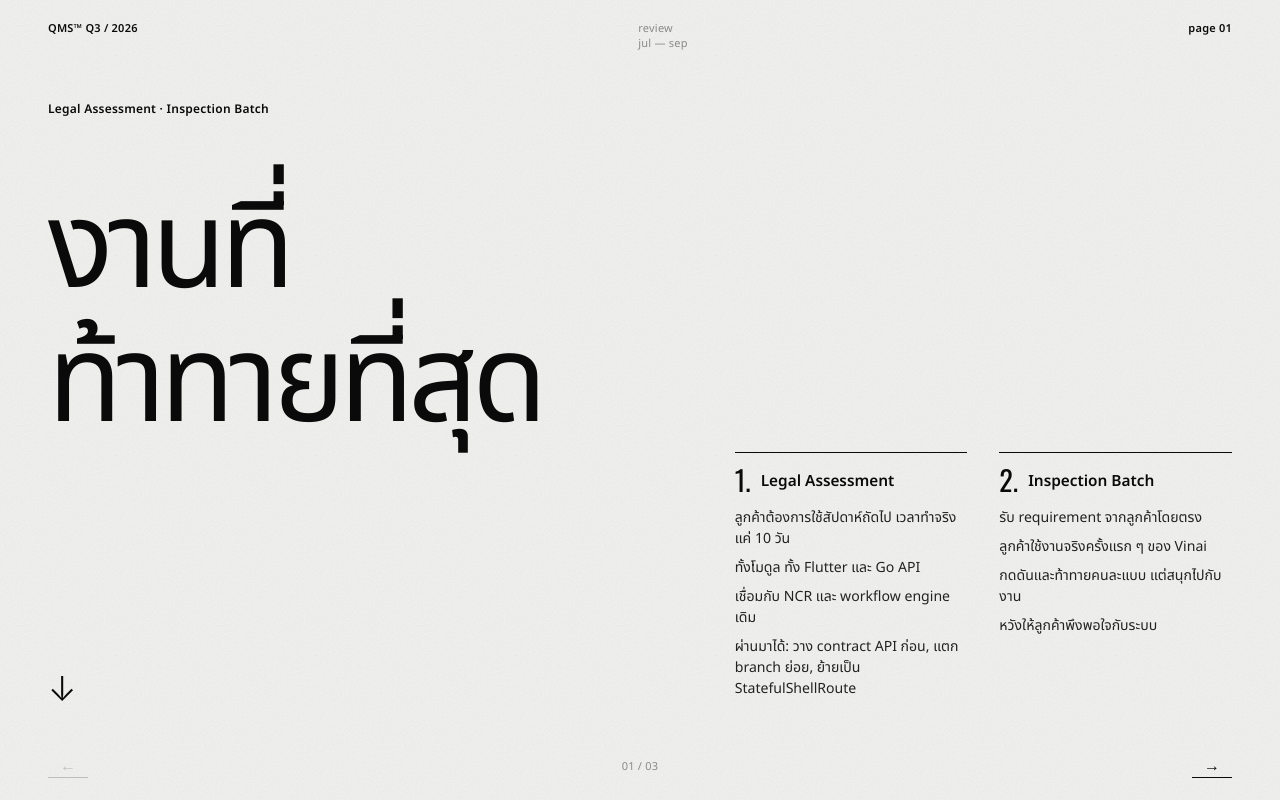
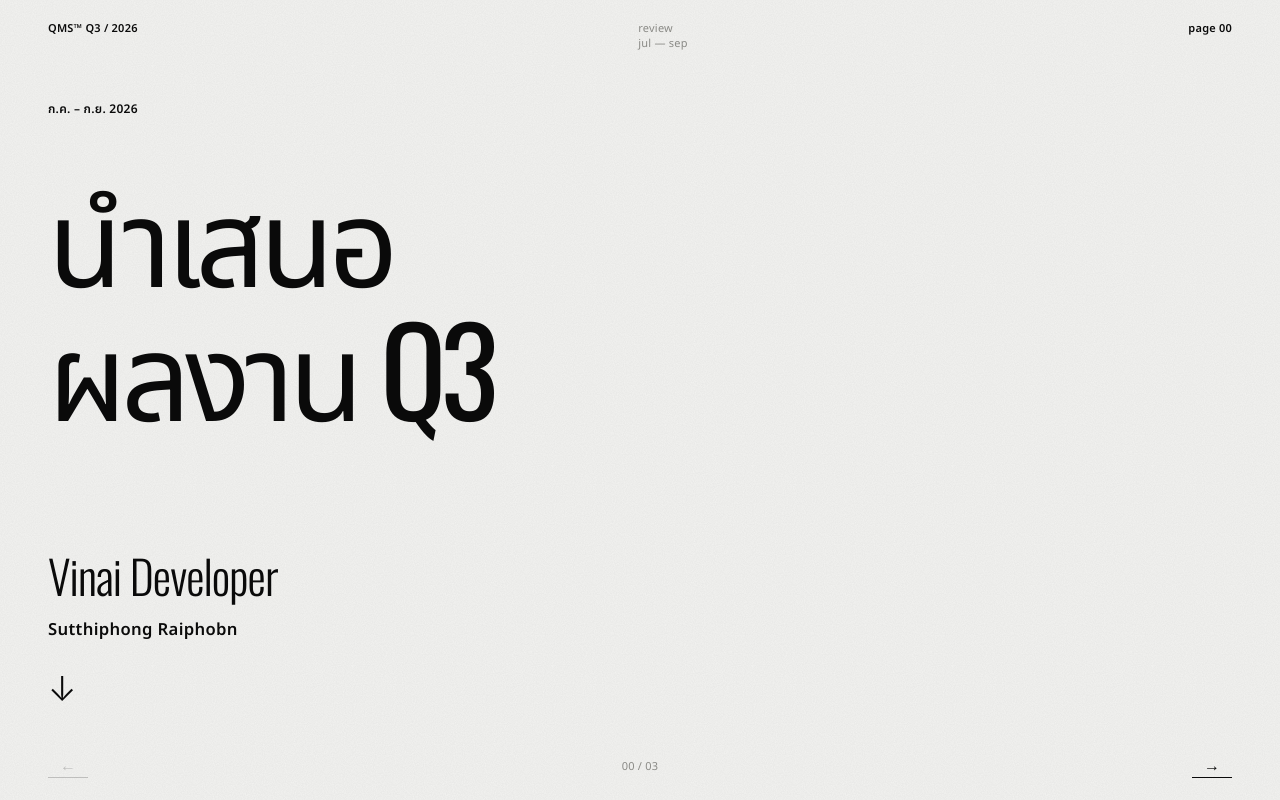
Before and after one commit to nuenqxr/suthiphong-present-7f3a9c2e, a plain HTML site: page index.html in a window 1280 px wide. Drawn offline with nearby package versions, Linux system fonts and the light colour scheme.

Commit message:
feat: เพิ่มหน้าเปิดสไลด์ นำเสนอผลงาน Q3 พร้อมชื่อผู้นำเสนอ

```diff
--- a/app.js
+++ b/app.js
@@ -1,4 +1,13 @@
 const slides = [
+  {
+    id: 'cover',
+    no: '00',
+    layout: 'a',
+    kicker: 'ก.ค. – ก.ย. 2026',
+    title: 'นำเสนอ\nผลงาน Q3',
+    sub: 'Vinai Developer',
+    name: 'Sutthiphong Raiphobn',
+  },
   {
     id: 'challenge',
     no: '01',
--- a/index.html
+++ b/index.html
@@ -25,7 +25,10 @@
           <p class="kicker">{{ current.kicker }}</p>
           <h1><span v-for="(line, i) in current.title.split('\n')" :key="i">{{ line }}</span></h1>
 
-          <div class="body">
+          <p class="sub" v-if="current.sub">{{ current.sub }}</p>
+          <p class="name" v-if="current.name">{{ current.name }}</p>
+
+          <div class="body" v-if="current.columns">
             <div class="col" v-for="(c, i) in current.columns" :key="c.heading">
               <h2><em>{{ i + 1 }}.</em><span>{{ c.heading }}</span></h2>
               <ul>
@@ -42,7 +45,7 @@
 
     <footer class="meta bottom">
       <button class="btn" @click.stop="prev" :disabled="index === 0" aria-label="ก่อนหน้า">←</button>
-      <span class="count">{{ current.no }} / 0{{ slides.length }}</span>
+      <span class="count">{{ current.no }} / {{ slides[slides.length - 1].no }}</span>
       <button class="btn" @click.stop="next" :disabled="index === slides.length - 1" aria-label="ถัดไป">→</button>
     </footer>
   </div>
--- a/style.css
+++ b/style.css
@@ -32,8 +32,10 @@ body {
 .art-2 { background: var(--block-2); }
 
 .kicker { position: absolute; font-size: 12px; font-weight: 600; letter-spacing: .02em; }
-h1 { position: absolute; display: flex; flex-direction: column; font-family: var(--display); font-weight: 400; font-size: clamp(64px, 14vw, 210px); line-height: .88; letter-spacing: -.045em; text-transform: lowercase; }
+h1 { position: absolute; display: flex; flex-direction: column; font-family: var(--display); font-weight: 400; font-size: clamp(64px, 14vw, 210px); line-height: .88; letter-spacing: -.045em; }
 .note { position: absolute; font-size: 12px; font-weight: 600; max-width: 320px; line-height: 1.4; }
+.sub { position: absolute; font-family: var(--display); font-weight: 300; font-size: clamp(28px, 3.6vw, 52px); letter-spacing: -.02em; }
+.name { position: absolute; font-size: clamp(14px, 1.3vw, 18px); font-weight: 600; letter-spacing: .02em; }
 .arrow { position: absolute; font-size: 34px; font-weight: 300; line-height: 1; }
 
 .body { position: absolute; display: grid; grid-template-columns: 1fr 1fr; gap: 32px; }
@@ -48,6 +50,8 @@ h1 { position: absolute; display: flex; flex-direction: column; font-family: var
 .layout-a .kicker { left: 0; top: 4%; }
 .layout-a .body { left: 58%; right: 0; bottom: 4%; }
 .layout-a .arrow { left: 0; bottom: 4%; }
+.layout-a .sub { left: 0; bottom: 19%; }
+.layout-a .name { left: 0; bottom: 14%; }
 .layout-a .note { left: 0; bottom: 12%; }
 
 /* layout b: title low-right, text left */
```
